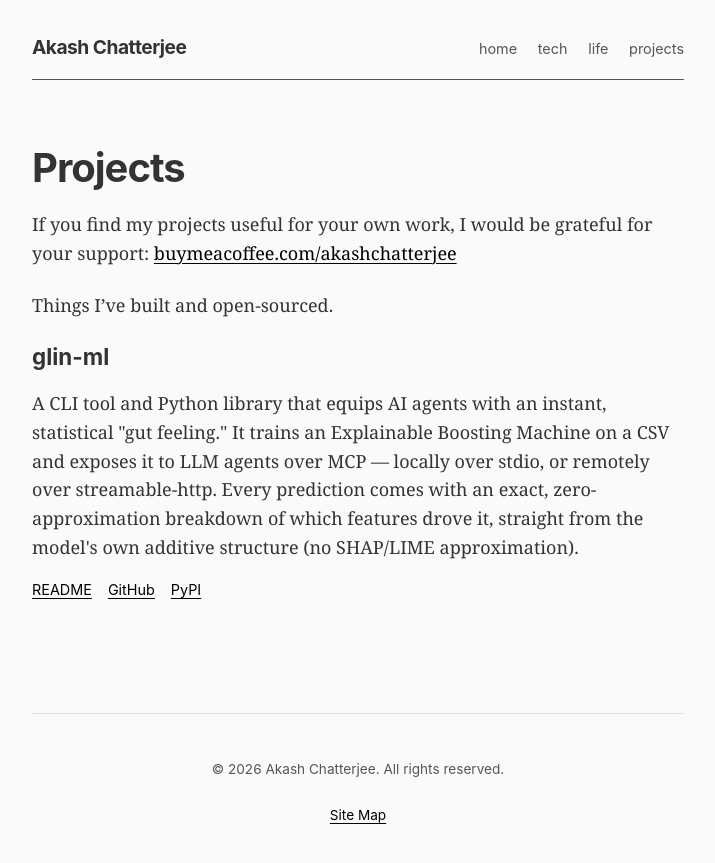
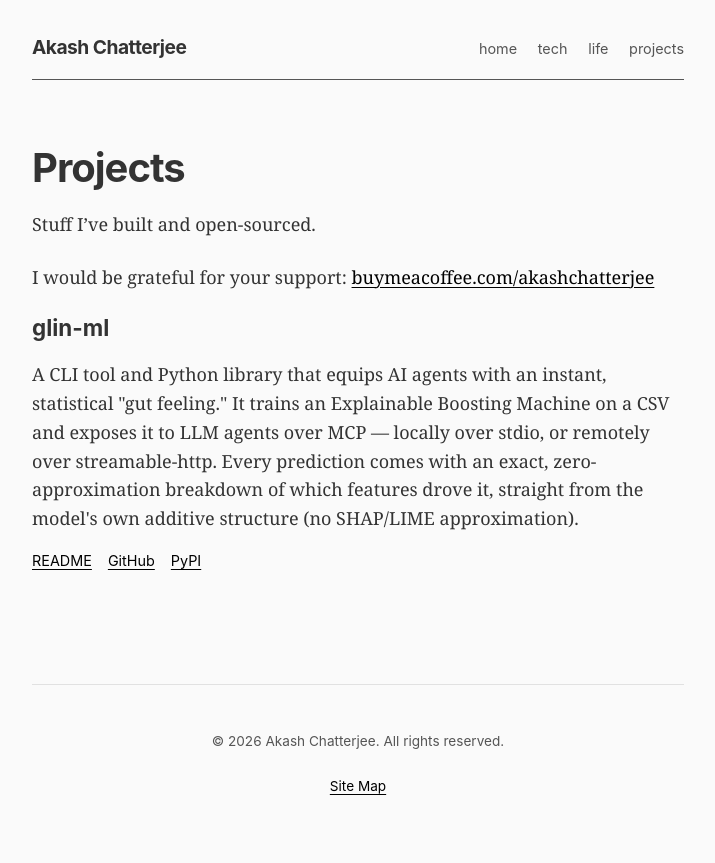
Before and after one commit to AkashChatterjee/akashchatterjee.github.io, a Jekyll site: the page built from projects/index.md, in a window 1280 px wide. Shown: the top 863 px of the page, without its empty margins (282-997 px from the left). Built offline with Jekyll 4.4.1, drawn with Linux system fonts in a browser that asks for light colours.

Commit message:
Minor formatting change

```diff
--- a/projects/index.md
+++ b/projects/index.md
@@ -8,9 +8,9 @@ last_modified_at: 2026-09-20
 
 # Projects
 
-If you find my projects useful for your own work, I would be grateful for your support: [buymeacoffee.com/akashchatterjee](https://buymeacoffee.com/akashchatterjee)
+Stuff I've built and open-sourced.
 
-Things I've built and open-sourced.
+I would be grateful for your support: [buymeacoffee.com/akashchatterjee](https://buymeacoffee.com/akashchatterjee)
 
 <ul class="project-list">
   <li class="project-card">
```
